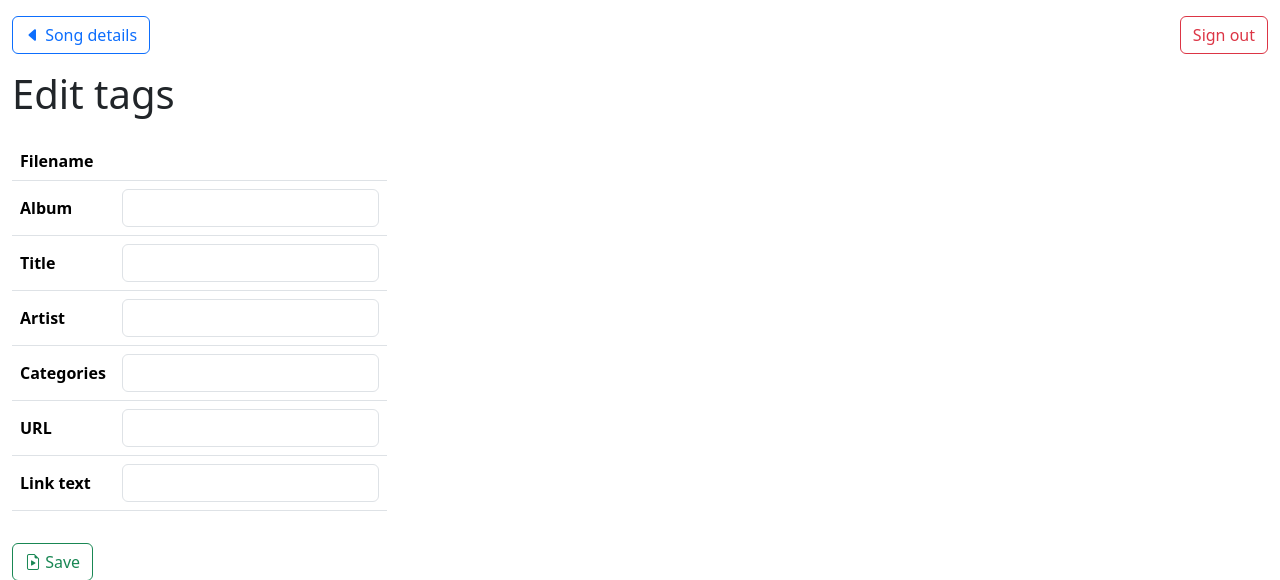
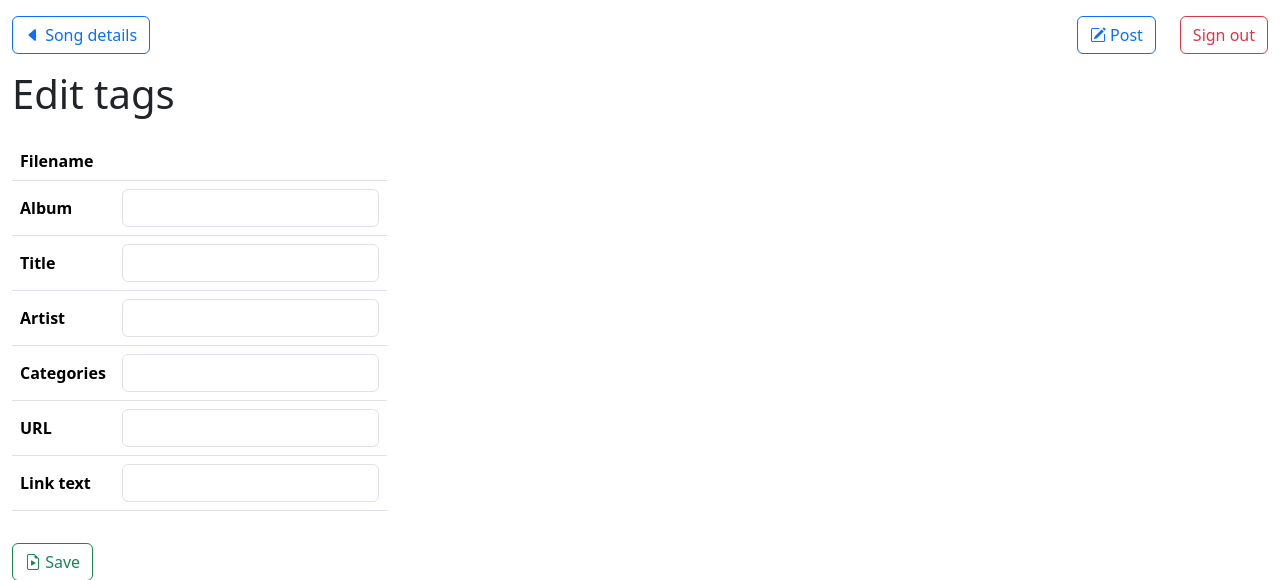
Before and after one commit to williamjacksn/rainwave-library, a Flask app: template rainwave_library/templates/songs/edit.html in a window 1280 px wide. Shown: the top 580 px of the page. Run offline with Flask 3, Linux system fonts and the light colour scheme; the template is opened without the code that fills it, so the values that code supplies are empty; some libraries are stand-ins or nearby versions.

Commit message:
Add UI for posting to Bluesky

```diff
--- a/rainwave_library/app.py
+++ b/rainwave_library/app.py
@@ -157,6 +157,14 @@ def authorize():
                 "role": "member",
             }
         )
+    return flask.redirect(flask.url_for("index"))
+
+
+@app.route("/bluesky", methods=["POST"])
+@secure
+def bluesky():
+    b = rainwave_library.models.bsky.get_client_from_env()
+    b.post(flask.request.values.get("body"))
     return flask.redirect(flask.url_for("index"))
 
 
--- a/rainwave_library/templates/sign-out-button.html
+++ b/rainwave_library/templates/sign-out-button.html
@@ -1,3 +1,27 @@
 <div class="col-auto ms-auto">
+    <button class="btn btn-outline-primary" data-bs-target="#bsky-modal" data-bs-toggle="modal">
+        <i class="bi-pencil-square"></i>
+        Post
+    </button>
+</div>
+<div class="col-auto">
     <a class="btn btn-outline-danger" href="{{ url_for('sign_out') }}">Sign out</a>
 </div>
+
+<div class="modal" id="bsky-modal">
+    <div class="modal-dialog modal-dialog-centered">
+        <div class="modal-content">
+            <div class="modal-body">
+                <form action="{{ url_for('bluesky') }}" class="mb-0" id="bsky-form" method="post">
+                    <h5 class="mb-3"><label for="body">Post to Bluesky</label></h5>
+                    <textarea class="form-control mb-3" id="body" name="body" required rows="10"></textarea>
+                    <div class="row">
+                        <div class="col-auto ms-auto">
+                            <button class="btn btn-outline-primary" form="bsky-form" type="submit">Post</button>
+                        </div>
+                    </div>
+                </form>
+            </div>
+        </div>
+    </div>
+</div>
```
